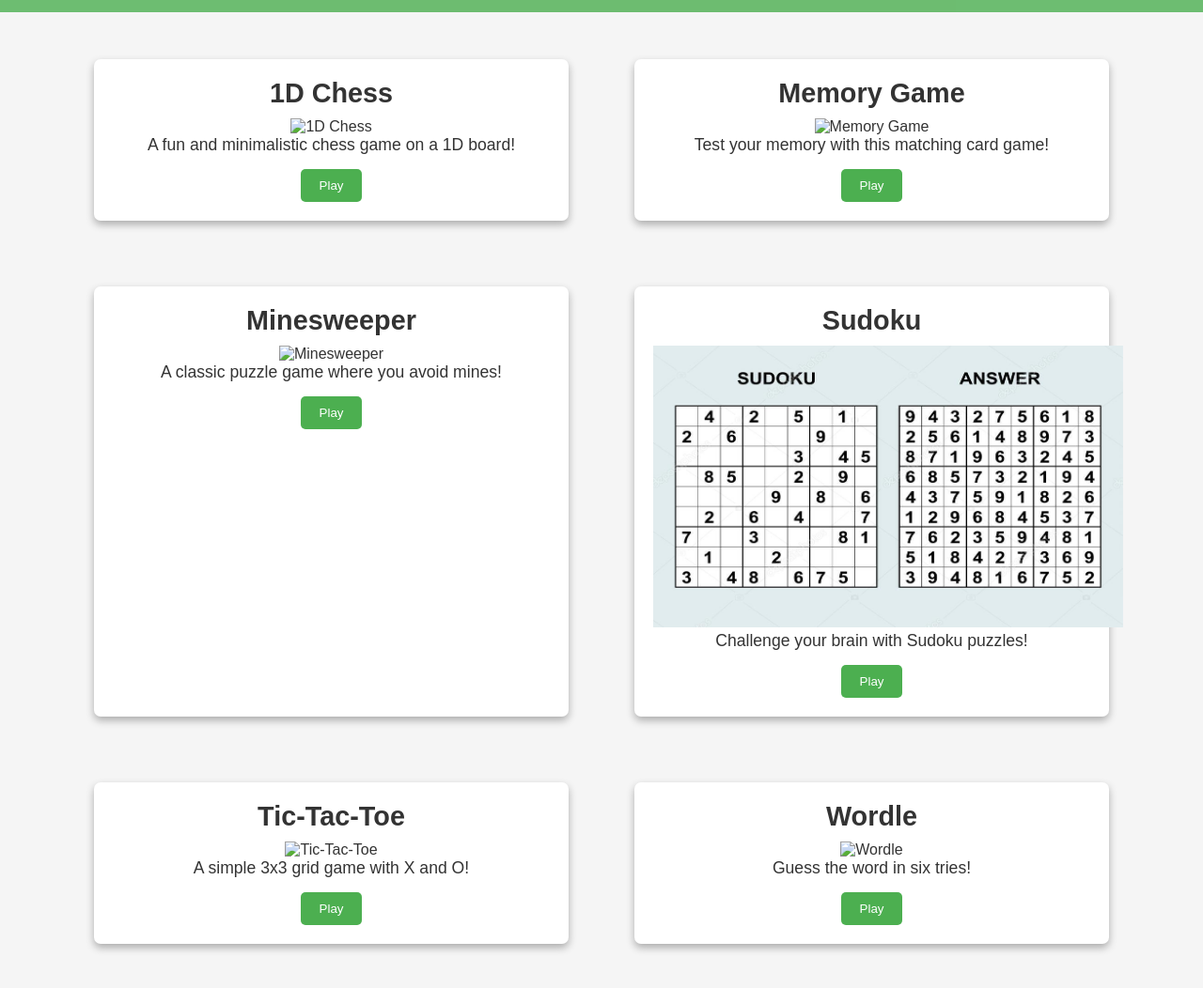
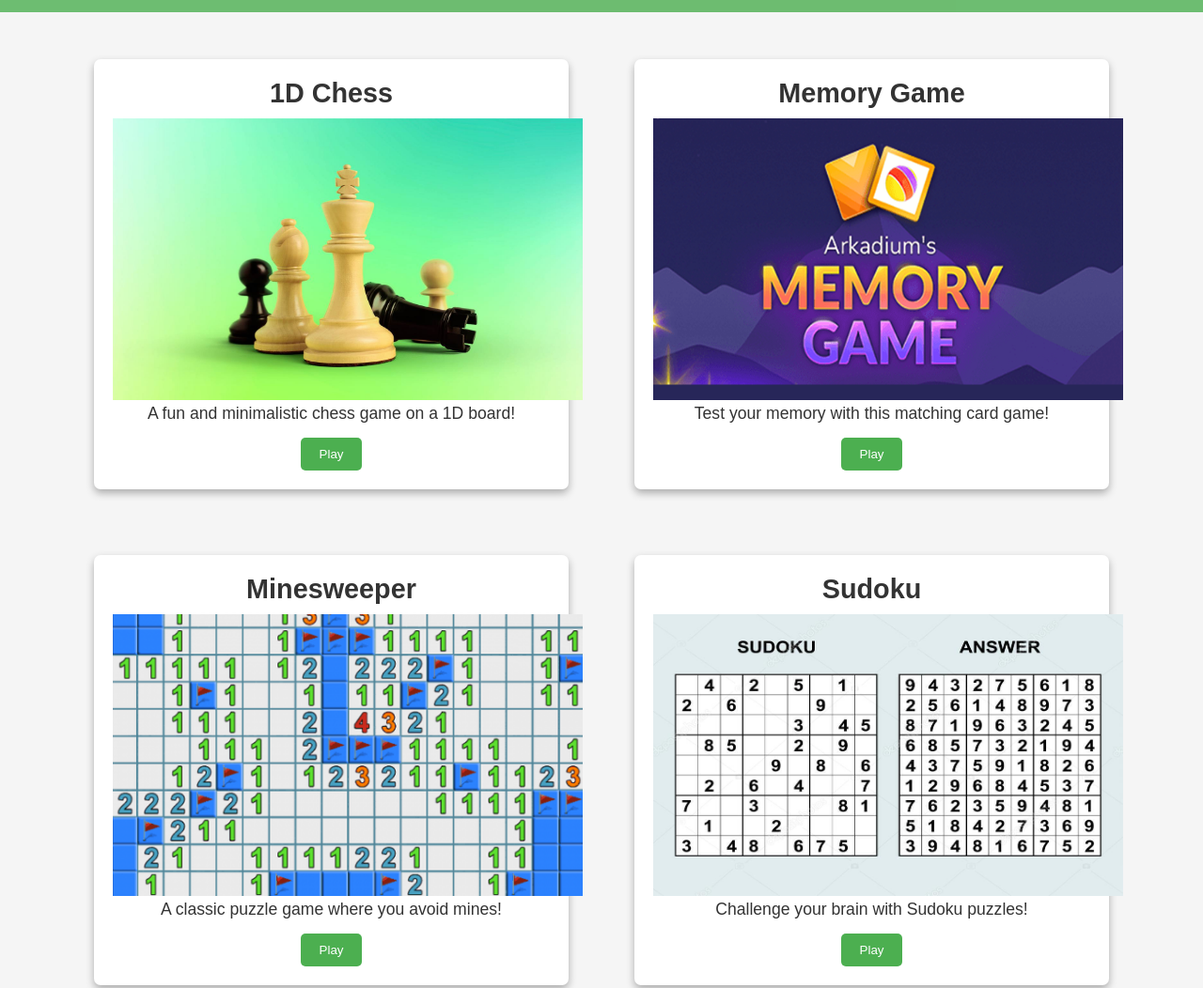
Before and after one commit to IamLegend11/Games-Hub, a plain HTML site: page index.htm in a window 1280 px wide. Shown: the part 120-1172 px from the top of the page at 94% size. Drawn offline with Linux system fonts and the light colour scheme.

Commit message:
Update index.htm

```diff
--- a/index.htm
+++ b/index.htm
@@ -18,7 +18,7 @@
       <!-- 1D Chess Game -->
       <div class="game-card" id="game1">
         <h2>1D Chess</h2>
-        <img src="images/chess.jpg" alt="1D Chess" />
+        <img src="Main-Page/images/chess.jpg" alt="1D Chess" />
         <p>A fun and minimalistic chess game on a 1D board!</p>
         <a href="1D-Chess-main/index.html" target="_blank">
             <button>Play</button>
@@ -28,7 +28,7 @@
       <!-- Memory Game -->
       <div class="game-card" id="game2">
         <h2>Memory Game</h2>
-        <img src="images/memory.png" alt="Memory Game" />
+        <img src="Main-Page/images/memory.png" alt="Memory Game" />
         <p>Test your memory with this matching card game!</p>
         <a href="Memory-Game-main/index.html" target="_blank">
             <button>Play</button>
@@ -38,7 +38,7 @@
       <!-- Minesweeper Game -->
       <div class="game-card" id="game3">
         <h2>Minesweeper</h2>
-        <img src="images/minesweeper.png" alt="Minesweeper" />
+        <img src="Main-Page/images/minesweeper.png" alt="Minesweeper" />
         <p>A classic puzzle game where you avoid mines!</p>
         <a href="Minesweeper-main/index.html" target="_blank">
             <button>Play</button>
@@ -58,7 +58,7 @@
       <!-- Tic-Tac-Toe Game -->
       <div class="game-card" id="game5">
         <h2>Tic-Tac-Toe</h2>
-        <img src="images/tic-tac-toe.avif" alt="Tic-Tac-Toe" />
+        <img src="Main-Page/images/tic-tac-toe.avif" alt="Tic-Tac-Toe" />
         <p>A simple 3x3 grid game with X and O!</p>
         <a href="TIC-TAC-TOE-main/index.html" target="_blank">
             <button>Play</button>
@@ -68,7 +68,7 @@
       <!-- Wordle Game -->
       <div class="game-card">
         <h2>Wordle</h2>
-        <img src="images/wordle.jpg" alt="Wordle" />
+        <img src="Main-Page/images/wordle.jpg" alt="Wordle" />
         <p>Guess the word in six tries!</p>
         <a href="Wordle-game-main/index.html" target="_blank">
             <button>Play</button>
```
